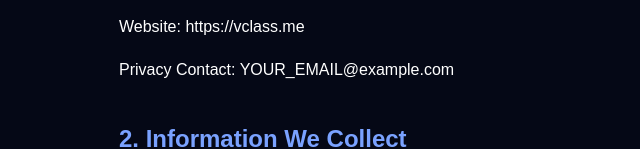
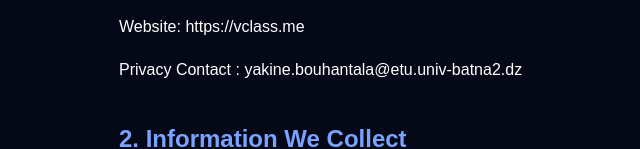
Before and after one commit to yakine-bouhantala/yakine-bouhantala.github.io, a plain HTML site: page privecy-policy.html in a window 1280 px wide. Shown: the part 275-424 px from the top of the page, without its empty margins (71-711 px from the left). Drawn offline with Linux system fonts and the light colour scheme.

Commit message:
Update privecy-policy.html

```diff
--- a/privecy-policy.html
+++ b/privecy-policy.html
@@ -45,7 +45,7 @@ Website: https://vclass.me
 </p>
 
 <p>
-Privacy Contact: YOUR_EMAIL@example.com
+Privacy Contact : yakine.bouhantala@etu.univ-batna2.dz
 </p>
 
 </section>
```
